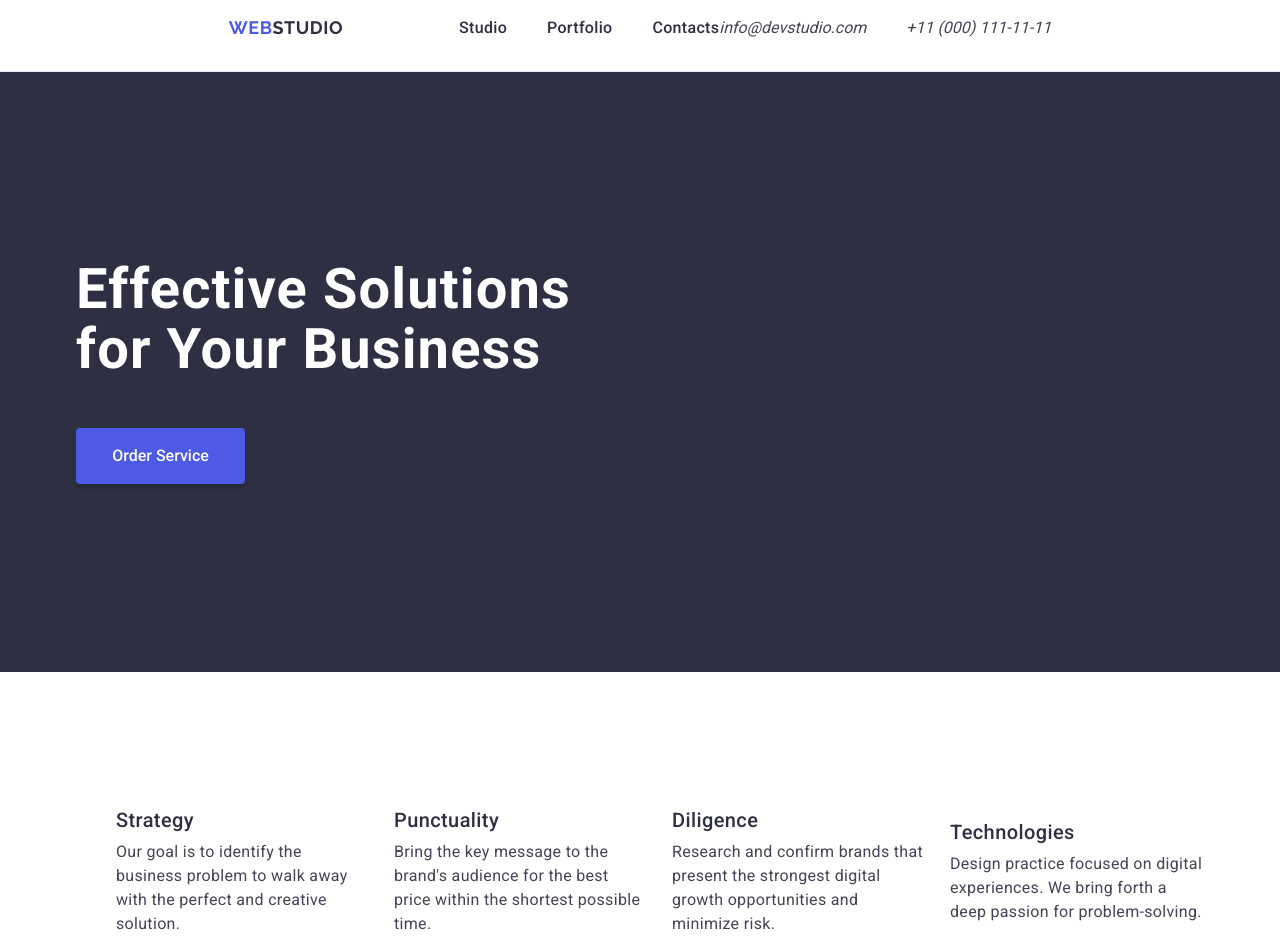
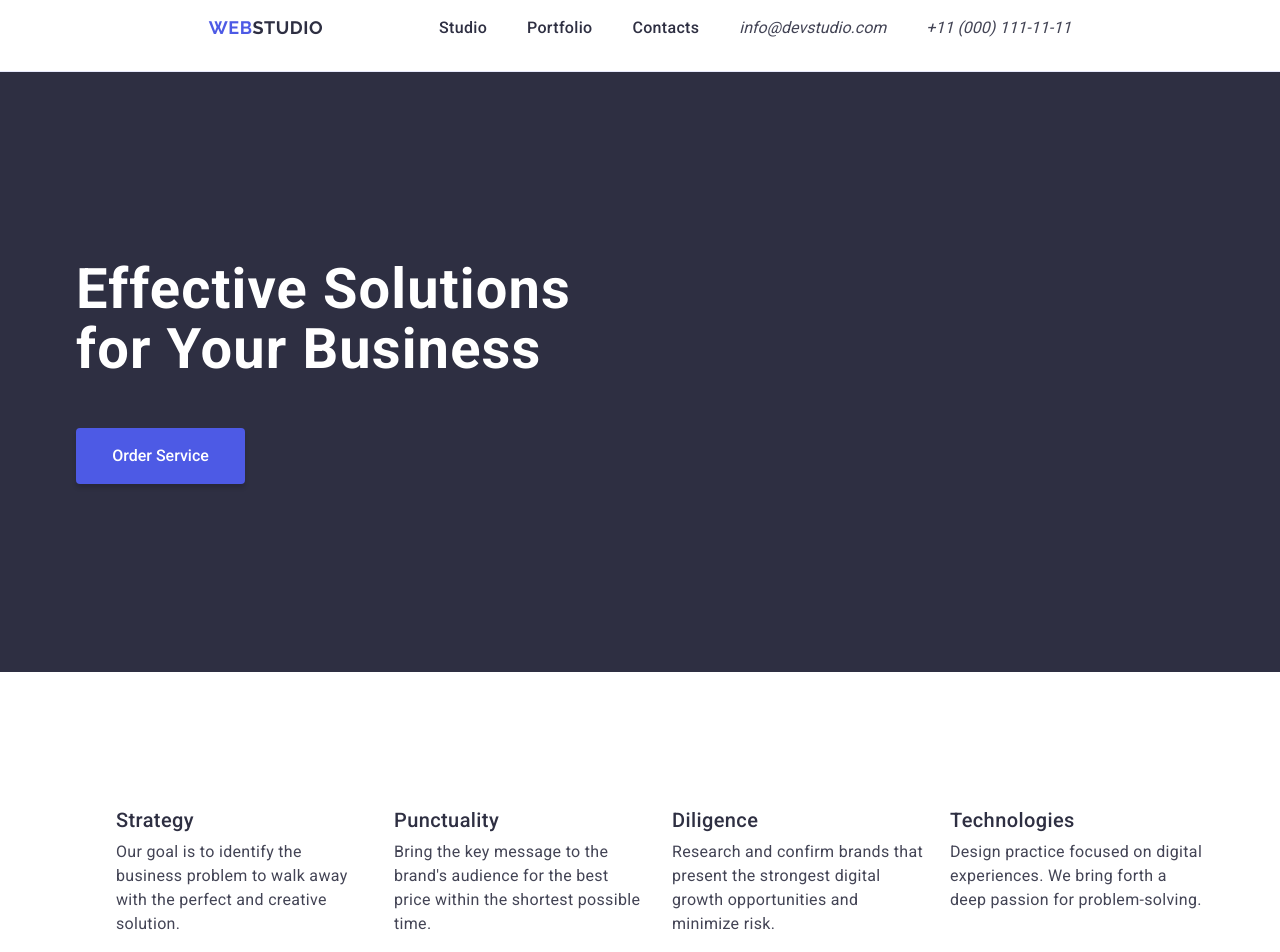
Before and after one commit to Remchik666/goit-markup-hw-03, a plain HTML site: page index.html in a window 1280 px wide. Shown: the top 952 px of the page. Drawn offline with nearby package versions, Linux system fonts and the light colour scheme.

Commit message:
remake header

```diff
--- a/css/styles.css
+++ b/css/styles.css
@@ -87,12 +87,9 @@ img {
     color: #434455;
 }
 
-.header-address {
+.address-list {
     display: flex;
     gap: 40px;
-    align-items: flex-start;
-    justify-content: flex-start;
-    flex-direction: row;
 }
 
 
@@ -150,11 +147,10 @@ img {
     display: flex;
     gap: 24px;
     justify-content: center;
-    align-items: center;
 }
 
 .features-list-item {
-    width: calc((100% - 72px) / 4);
+    flex-basis: calc((100% - 3 * 24px) / 4)
 }
 
 .features-title {
@@ -227,7 +223,7 @@ img {
 }
 
 .portfolio {
-    padding-bottom: 120px;
+    padding-top: 120px;
     padding-bottom: 120px;
 }
 
--- a/index.html
+++ b/index.html
@@ -33,12 +33,18 @@
           </ul>
         </nav>
         <address class="header-address">
+          <ul class="address-list">
+            <li>
               <a class="address-link" href="mailto:info@devstudio.com"
                 >info@devstudio.com</a
               >
+            </li>
+            <li>
               <a class="address-link" href="tel:+11001111111"
                 >+11 (000) 111-11-11</a
               >
+            </li>
+          </ul>
         </address>
       </div>
     </header>
```
Lines whose indentation alone changed are shown as unchanged.
